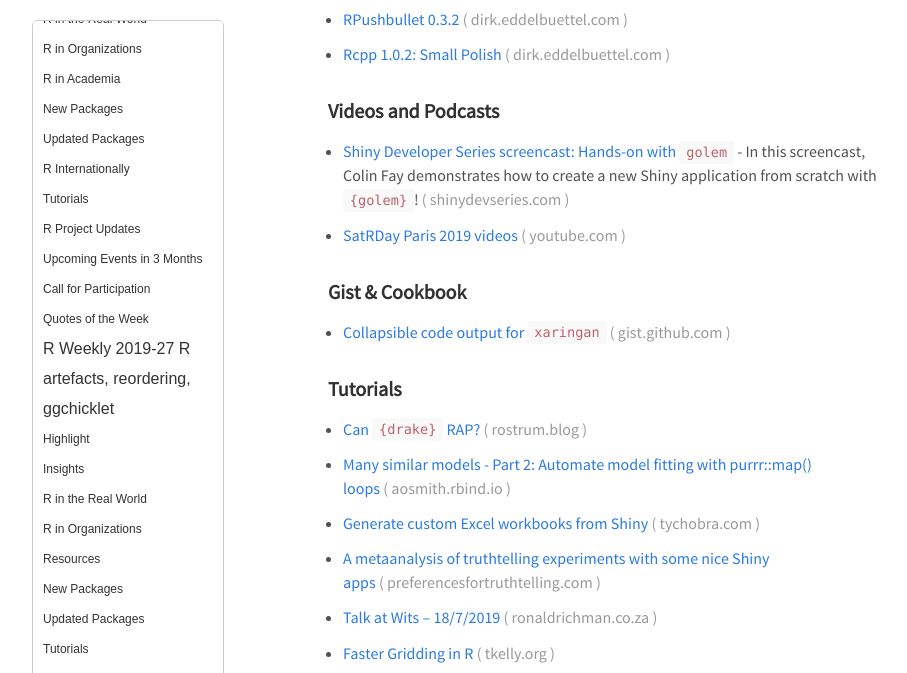
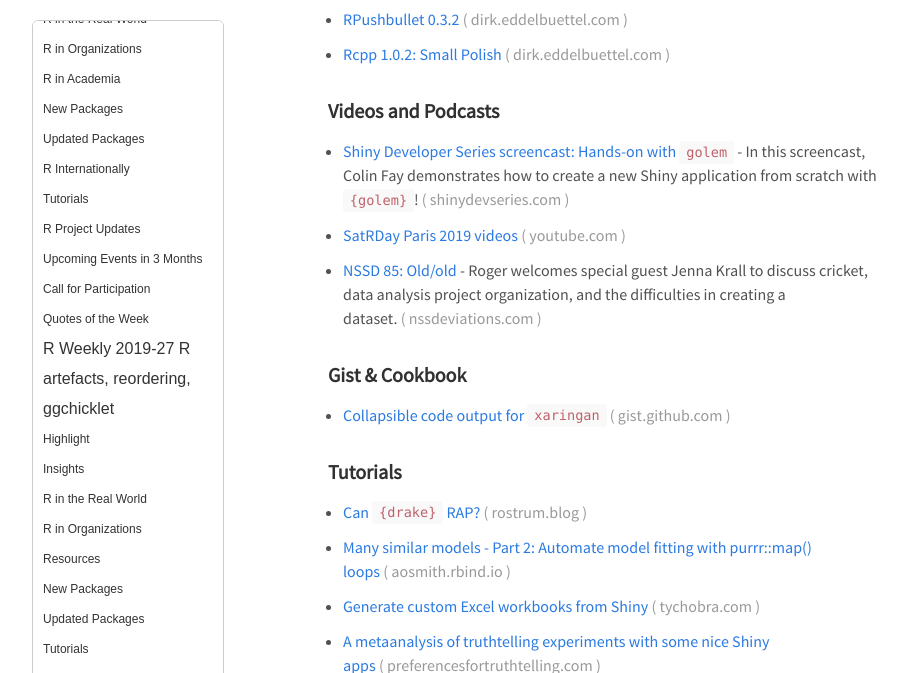
Before and after one commit to rweekly/rweekly.org, a Jekyll site: the page built from _posts/2019-07-29-2019-30.md, in a window 1280 px wide and 900 px high, scrolled down 2562 px, cut to the strip 0-673 px from the top of the window. Shown: the whole strip, without its empty margins (32-939 px from the left). Built offline with Jekyll 4.4.1, drawn with Linux system fonts in a browser that asks for light colours; emoji names are drawn with the system emoji font; our own code applies the rules of GitHub Pages for plain Markdown files; comment, search, counter and statistics services are not loaded.

Commit message:
add NSSD podcast episode

```diff
--- a/_posts/2019-07-29-2019-30.md
+++ b/_posts/2019-07-29-2019-30.md
@@ -89,6 +89,7 @@
 
 + [SatRDay Paris 2019 videos](https://www.youtube.com/playlist?list=PLDMpPFwvU_SwdIRsFLuQ1iLOef6hwSv2H)
 
++ [NSSD 85: Old/old](http://nssdeviations.com/85-oldold-with-special-guest-jenna-krall) - Roger welcomes special guest Jenna Krall to discuss cricket, data analysis project organization, and the difficulties in creating a dataset.
 
 ### Gist & Cookbook
 
```
